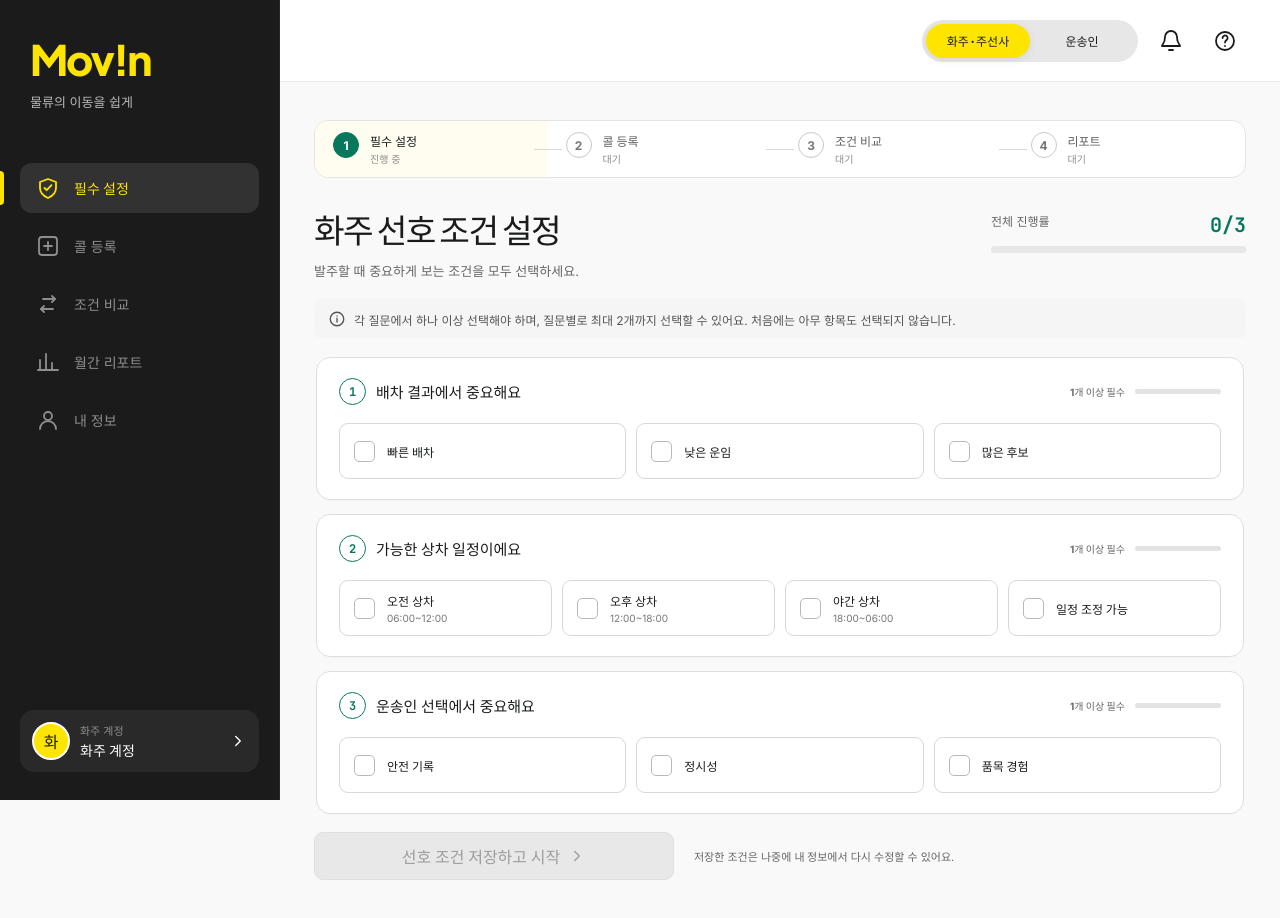
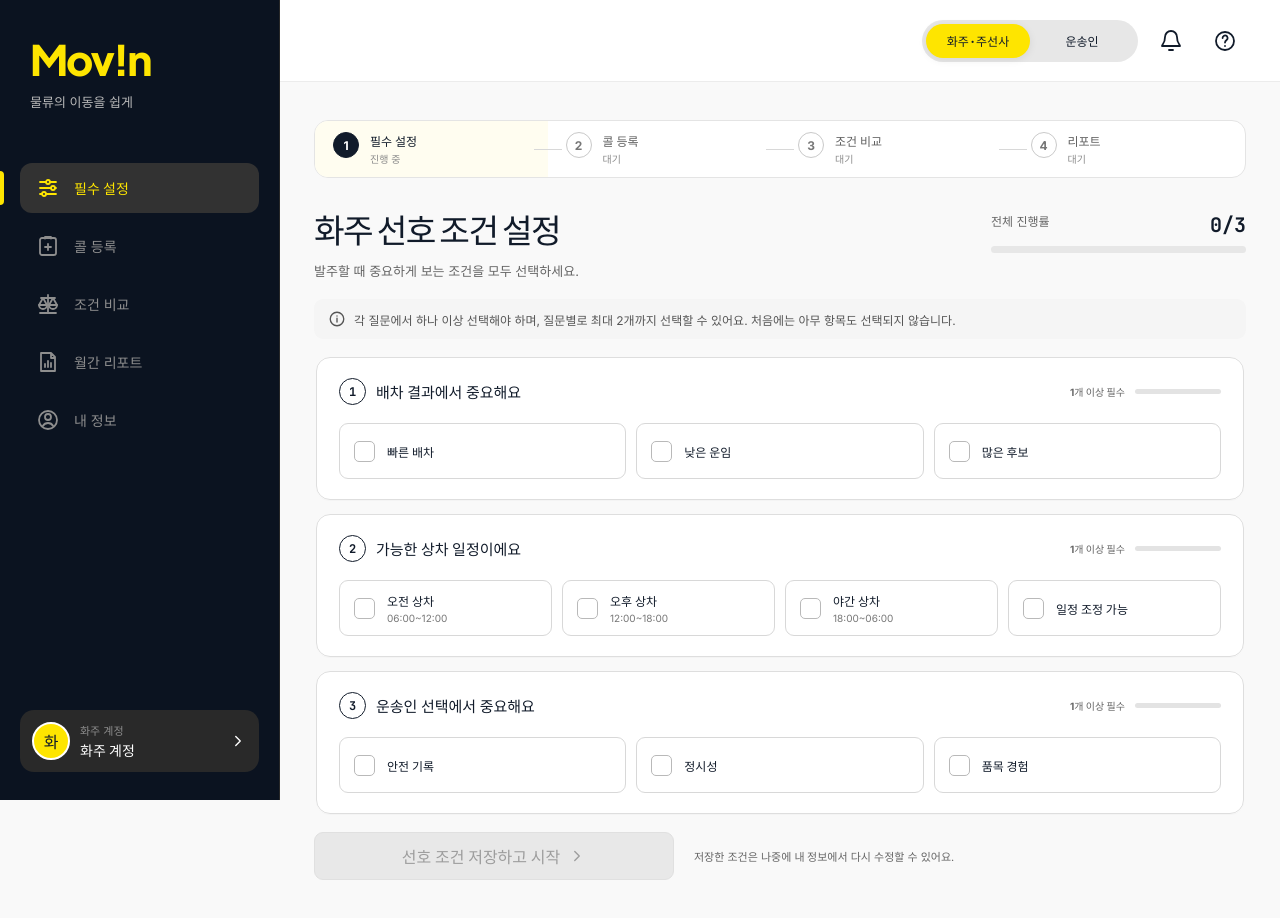
Before and after one commit to rlarbals1210/mock-hackathon, a React (Vite) app in the folder frontend/: page / in a window 1280 px wide. Shown: the top 918 px of the page. Built offline with nearby package versions, Linux system fonts and the light colour scheme.

Commit message:
준서의 첫경험

```diff
--- a/frontend/src/App.tsx
+++ b/frontend/src/App.tsx
@@ -6,11 +6,11 @@ import { CarrierWorkspace } from './features/carrier/CarrierWorkspace'
 import { ShipperScreen, type ShipperSection } from './features/shipper/ShipperScreens'
 
 const shipperNavigation: { id: ShipperSection; label: string; icon: IconName }[] = [
-  { id: 'preferences', label: '필수 설정', icon: 'shield' },
-  { id: 'register', label: '콜 등록', icon: 'plus' },
-  { id: 'compare', label: '조건 비교', icon: 'compare' },
-  { id: 'report', label: '월간 리포트', icon: 'chart' },
-  { id: 'profile', label: '내 정보', icon: 'profile' },
+  { id: 'preferences', label: '필수 설정', icon: 'sliders' },
+  { id: 'register', label: '콜 등록', icon: 'clipboard-plus' },
+  { id: 'compare', label: '조건 비교', icon: 'balance' },
+  { id: 'report', label: '월간 리포트', icon: 'report' },
+  { id: 'profile', label: '내 정보', icon: 'account' },
 ]
 
 function Brand() {
--- a/frontend/src/components/Icon.tsx
+++ b/frontend/src/components/Icon.tsx
@@ -3,11 +3,14 @@ import type { SVGProps } from 'react'
 export type IconName =
   | 'bell'
   | 'calendar'
+  | 'account'
+  | 'balance'
   | 'chart'
   | 'chat'
   | 'check'
   | 'chevron'
   | 'clock'
+  | 'clipboard-plus'
   | 'compare'
   | 'dashboard'
   | 'fuel'
@@ -17,8 +20,10 @@ export type IconName =
   | 'location'
   | 'plus'
   | 'profile'
+  | 'report'
   | 'route'
   | 'shield'
+  | 'sliders'
   | 'spark'
   | 'switch'
   | 'truck'
@@ -33,6 +38,10 @@ type IconProps = SVGProps<SVGSVGElement> & {
 export function Icon({ name, size = 24, ...props }: IconProps) {
   const glyph = (() => {
     switch (name) {
+      case 'account':
+        return <><circle cx="12" cy="12" r="9"/><circle cx="12" cy="9" r="3"/><path d="M6.8 18a6 6 0 0 1 10.4 0"/></>
+      case 'balance':
+        return <><path d="M12 3v18M5 6h14M4 21h16"/><path d="m7 6-4 7h8L7 6Zm10 0-4 7h8l-4-7Z"/><path d="M3 13a4 4 0 0 0 8 0M13 13a4 4 0 0 0 8 0"/></>
       case 'bell':
         return <><path d="M18 8a6 6 0 0 0-12 0c0 7-3 7-3 9h18c0-2-3-2-3-9"/><path d="M10 21h4"/></>
       case 'calendar':
@@ -47,6 +56,8 @@ export function Icon({ name, size = 24, ...props }: IconProps) {
         return <path d="m9 18 6-6-6-6"/>
       case 'clock':
         return <><circle cx="12" cy="12" r="9"/><path d="M12 7v6l4 2"/></>
+      case 'clipboard-plus':
+        return <><rect x="4" y="4" width="16" height="17" rx="2"/><path d="M9 4.5V3h6v1.5M12 10v6M9 13h6"/></>
       case 'compare':
         return <><path d="M7 7h12l-3-3M17 17H5l3 3"/><path d="m19 7-3 3M5 17l3-3"/></>
       case 'dashboard':
@@ -65,10 +76,14 @@ export function Icon({ name, size = 24, ...props }: IconProps) {
         return <><rect x="3" y="3" width="18" height="18" rx="3"/><path d="M12 8v8M8 12h8"/></>
       case 'profile':
         return <><circle cx="12" cy="8" r="4"/><path d="M4 21a8 8 0 0 1 16 0"/></>
+      case 'report':
+        return <><path d="M5 3h10l4 4v14H5zM15 3v5h4"/><path d="M9 17v-3M12 17v-6M15 17v-4"/></>
       case 'route':
         return <><circle cx="5" cy="5" r="2"/><circle cx="19" cy="19" r="2"/><path d="M7 5h4a3 3 0 0 1 3 3v8a3 3 0 0 0 3 3"/></>
       case 'shield':
         return <><path d="M12 3 4 6v6c0 5 3.5 8 8 10 4.5-2 8-5 8-10V6z"/><path d="m8.5 12 2.2 2.2 4.8-5"/></>
+      case 'sliders':
+        return <><path d="M4 6h6M14 6h6M4 12h11M19 12h1M4 18h2M10 18h10"/><circle cx="12" cy="6" r="2"/><circle cx="17" cy="12" r="2"/><circle cx="8" cy="18" r="2"/></>
       case 'spark':
         return <><path d="m12 2 1.5 5.5L19 9l-5.5 1.5L12 16l-1.5-5.5L5 9l5.5-1.5z"/><path d="m19 15 .8 2.2L22 18l-2.2.8L19 21l-.8-2.2L16 18l2.2-.8z"/></>
       case 'switch':
--- a/frontend/src/features/carrier/CarrierWorkspace.tsx
+++ b/frontend/src/features/carrier/CarrierWorkspace.tsx
@@ -186,7 +186,7 @@ function RouteMapScreen({ route, progress, hasMoreOffers, onArrive }: { route: s
           >
             <MapMarker position={origin} />
             <MapMarker position={destination} />
-            <Polyline path={[origin, destination]} strokeColor="#f5a623" strokeOpacity={0.9} strokeStyle="solid" strokeWeight={4} />
+            <Polyline path={[origin, destination]} strokeColor="#f2d800" strokeOpacity={0.9} strokeStyle="solid" strokeWeight={4} />
             {truckPosition && (
               <CustomOverlayMap position={truckPosition} zIndex={10}>
                 <span className="carrier-map-truck"><Icon name="truck" size={14} /></span>
--- a/frontend/src/index.css
+++ b/frontend/src/index.css
@@ -3,16 +3,24 @@
   --surface: #ffffff;
   --surface-low: #f3f3f4;
   --surface-high: #e8e8e8;
-  --ink: #1a1c1c;
+  --ink: #111b2a;
   --muted: #656565;
   --outline: #dedede;
-  --yellow: #fee500;
-  --yellow-strong: #f2d800;
-  --green: #08785d;
-  --green-soft: #edf8f4;
-  --orange: #d75a22;
-  --orange-soft: #fff0e8;
-  --sidebar: #1b1b1b;
+  /* Kakao Mobility brand palette: yellow + mobility navy. */
+  --brand-yellow: #fee500;
+  --brand-yellow-strong: #f2d800;
+  --brand-yellow-soft: #fff9d9;
+  --brand-navy: #111b2a;
+  --brand-navy-strong: #0b1320;
+  --brand-navy-soft: #eef1f5;
+  --yellow: var(--brand-yellow);
+  --yellow-strong: var(--brand-yellow-strong);
+  /* Legacy semantic aliases keep every existing screen on the two-color system. */
+  --green: var(--brand-navy);
+  --green-soft: var(--brand-navy-soft);
+  --orange: var(--brand-navy);
+  --orange-soft: var(--brand-yellow-soft);
+  --sidebar: var(--brand-navy-strong);
   --heading: 'Plus Jakarta Sans', 'Apple SD Gothic Neo', 'Noto Sans KR', sans-serif;
   --sans: Inter, Pretendard, 'Apple SD Gothic Neo', 'Noto Sans KR', sans-serif;
   --mono: 'JetBrains Mono', ui-monospace, SFMono-Regular, Menlo, monospace;
```
